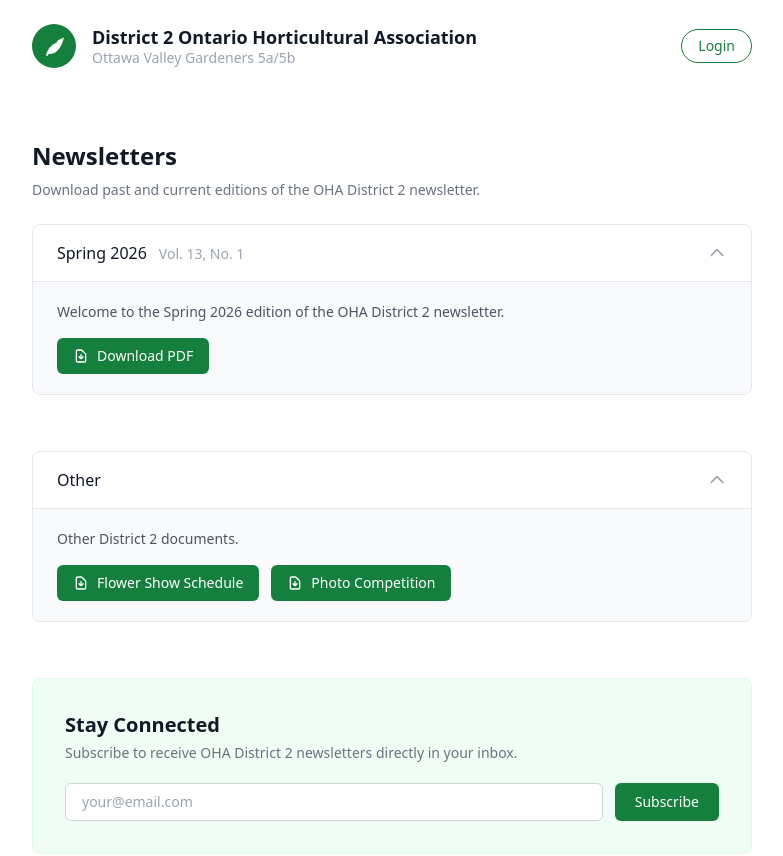
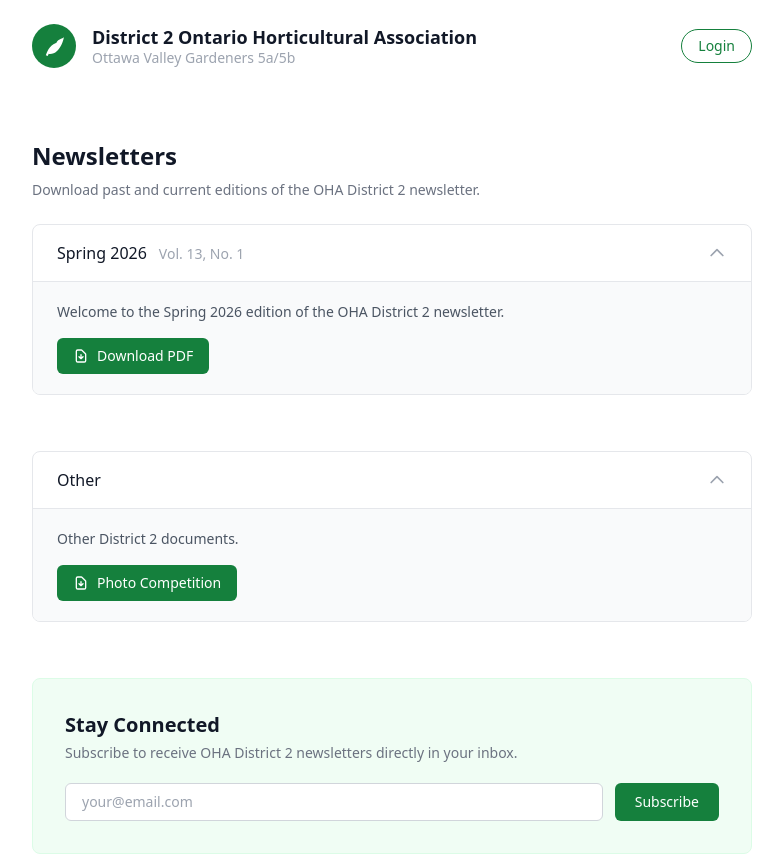
Before and after one commit to carsonfischl/district2, a Next.js app: page / in a window 1280 px wide. Shown: the top 856 px of the page, without its empty margins (248-1031 px from the left). Built offline with nearby package versions, Linux system fonts and the light colour scheme.

Commit message:
removed show schedule

```diff
--- a/data/newsletters.ts
+++ b/data/newsletters.ts
@@ -20,7 +20,6 @@ export const otherDocs: Newsletter[] = [
     date: '',
     description: 'Other District 2 documents.',
     attachments: [
-      { label: 'Flower Show Schedule', pdfPath: '/newsletters/Schedule LARGE final 8.5 x 11 (2).pdf' },
       { label: 'Photo Competition', pdfPath: '/newsletters/D2 2027 Photo Competition.pdf' },
     ],
   },
```
